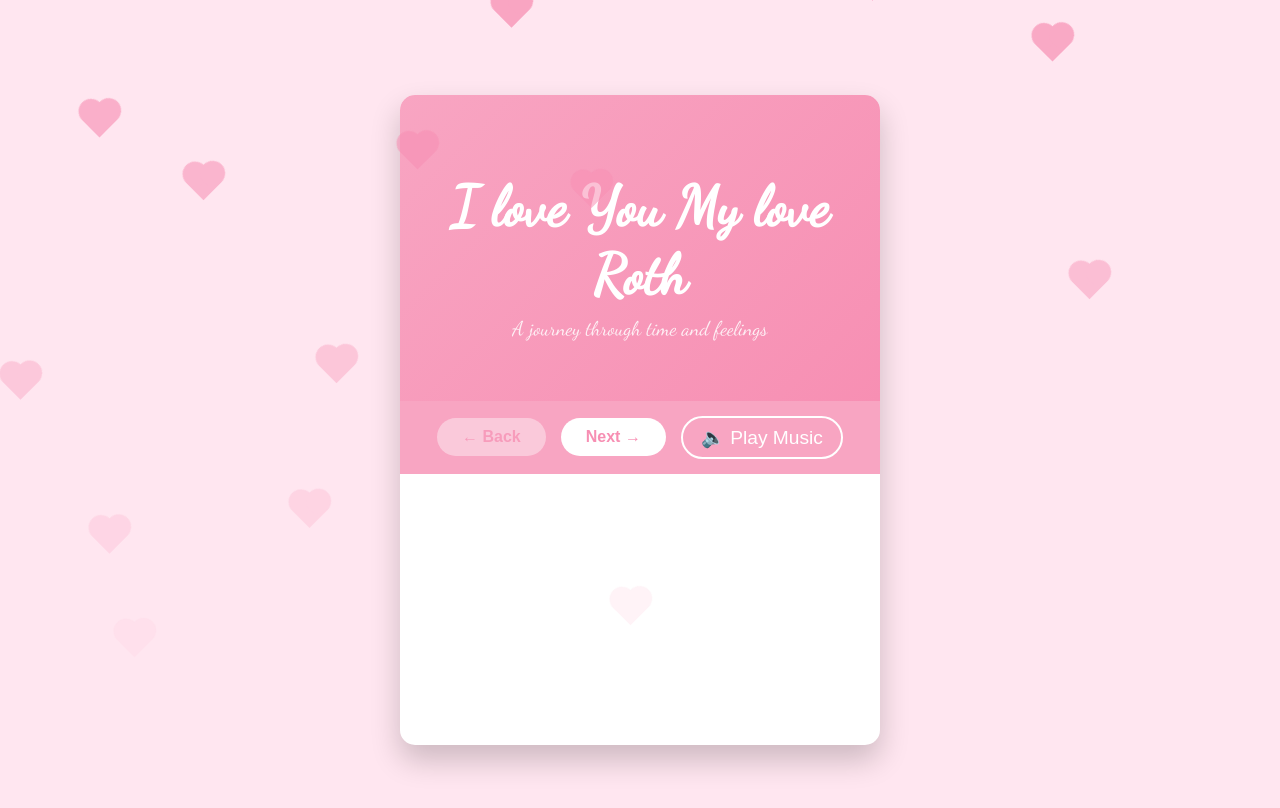
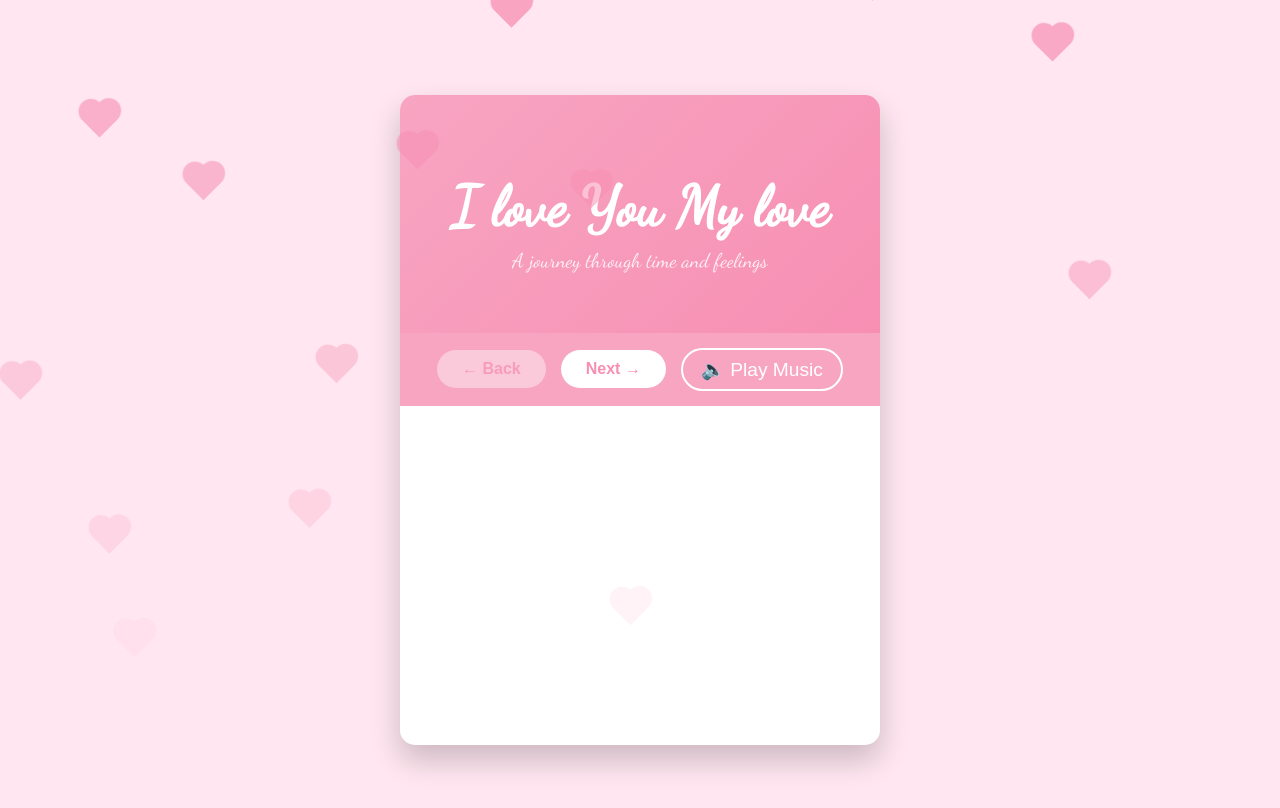
Before and after one commit to NatNit03/lovve.gith.io, a plain HTML site: page index.html in a window 1280 px wide. Drawn offline with Linux system fonts and the light colour scheme; a web font is replaced by a local one.

Commit message:
Update index.html

```diff
--- a/index.html
+++ b/index.html
@@ -205,7 +205,7 @@
       aria-label="Love storybook with images, music, and falling hearts"
     >
       <div class="cover" id="coverPage">
-        <h1>I love You My love Roth</h1>
+        <h1>I love You My love</h1>
         <p>A journey through time and feelings</p>
       </div>
 
```
